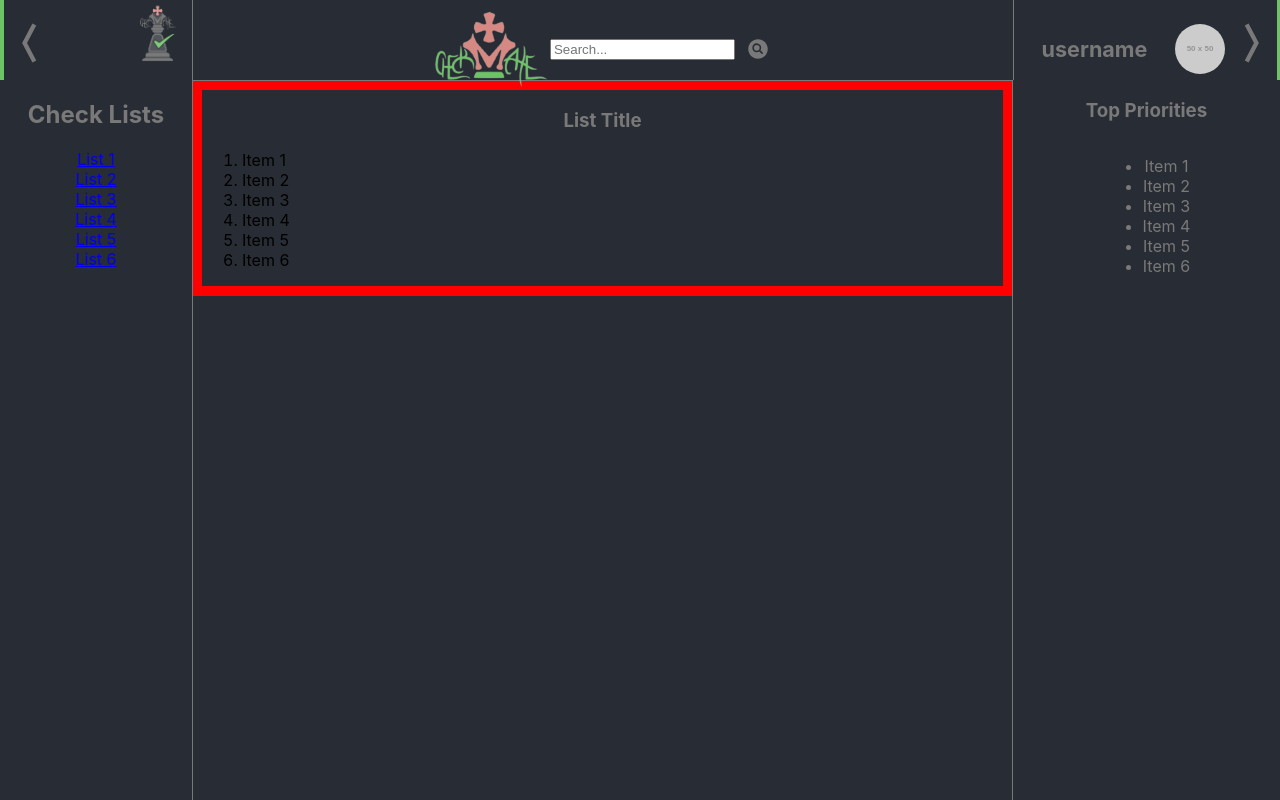
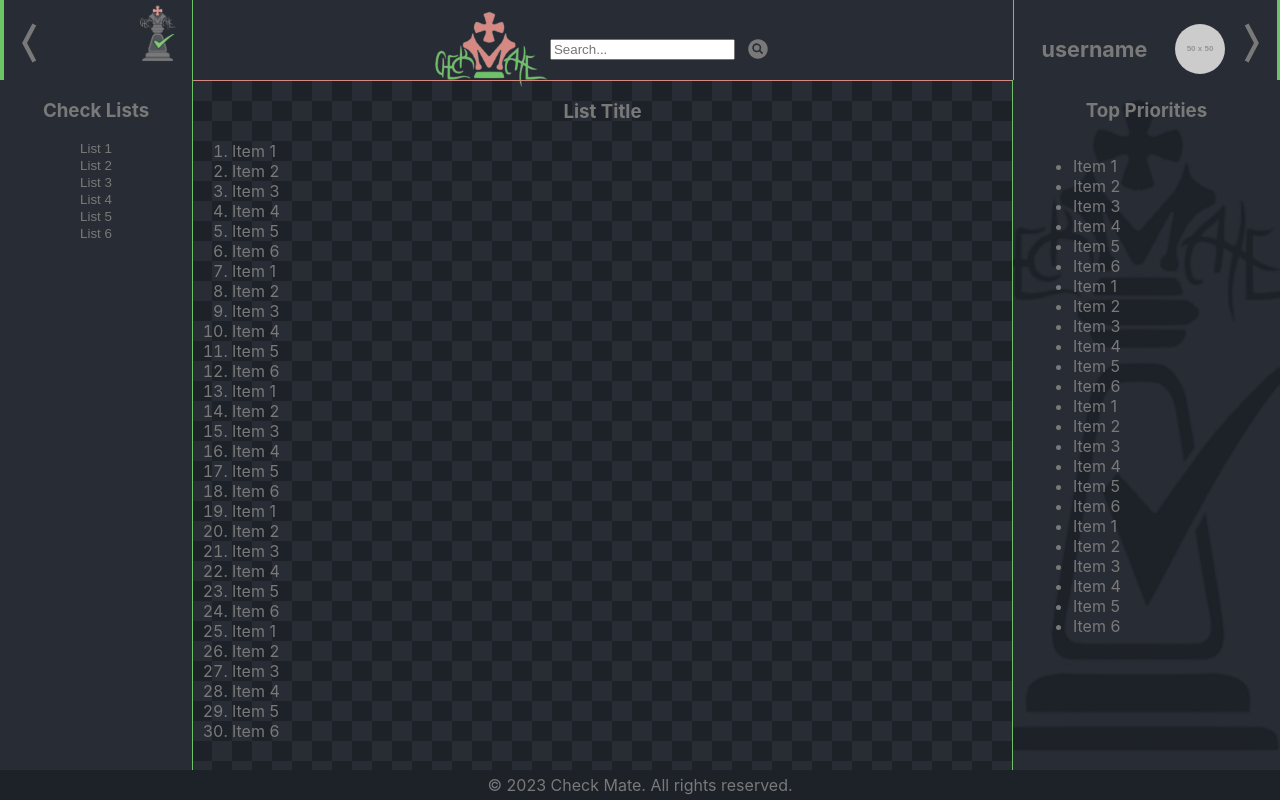
Before and after one commit to ldslsg/ToDoList-Team2-CSE310, a React (Create React App) app in the folder to-do/: page / in a window 1280 px wide. Built offline with nearby package versions, Linux system fonts and the light colour scheme; the HTML template or start-up script is replaced by a standard one.

Commit message:
making it look nice

```diff
--- a/to-do/src/App.css
+++ b/to-do/src/App.css
@@ -1,38 +1,45 @@
 :root {
   --main-color: #282c34;
   --secondary-color: #53565b;
+  --checker-color: #1D2128;
   --main-text-color: #797979;
   --accent-color: #6CC466;
+  --accent-color-2: #D68983;
 }
 
+/* The main app style*/
 .App {
   text-align: center;
   position: relative;
   height: 100vh;
   background-color: var(--main-color);
-  /* border: 1px solid var(--main-text-color); */
 }
+
+/* The placeholder for the header*/
 .placeholder {
   margin: 0;
   padding: 0;
   width: 100%;
   height: 80px;
 }
+
+/* The logo in the header*/
 .app-logo {
   height: 70px;
   pointer-events: none;
   grid-column: 3/4;
 }
-
 .app-logo.collapsed {
   display: none;
 }
 
+/* The unique font for the app name*/
 .app-name {
   height: 3em;
   pointer-events: none;
 }
 
+/* The header style*/
 .app-header {
   position: fixed;
   top: 0;
@@ -43,7 +50,7 @@
   width: 100%;
   font-size: calc(10px + 2vmin);
   color: var(--main-text-color);
-  border-bottom: 1px solid var(--main-text-color);
+  border-bottom: 1px solid var(--accent-color);
 }
 .app-header.right {
   grid-template-columns: 192px 1fr 110px;
@@ -55,26 +62,30 @@
   grid-template-columns: 40px 1fr 110px;
 }
 
+/* The left sidebar header style*/
 .l-sidebar-header{
   display: grid;
   grid-template-columns: auto 1fr auto;
   width: 100%;
-  /* border-left: #797979 1px solid; */
-  border-right: #797979 1px solid;
+  border-right: var(--accent-color) 1px solid;
 }
-
 .l-sidebar-header.collapsed{
   grid-template-columns: 1fr auto;
-}
-
-.l-sidebar-header.collapsed {
   width: 40px;
   /* transform: translateX(calc(-100% + 40px)); */
 }
 
+/* The right sidebar header style*/
+.r-sidebar-header{
+  display: grid;
+  grid-template-columns: 1fr auto auto;
+  width: 100%;
+  border-left: var(--accent-color) 1px solid;
+}
 .r-sidebar-header.collapsed {
+  grid-template-columns: auto auto 1fr;
   width: 90px;
-  transform: translateX(calc(100% - 90px));
+  /* transform: translateX(calc(100% - 90px)); */
 }
 
 .main-header{
@@ -86,23 +97,14 @@
   border-right: #797979 1px solid; */
 }
 
-.r-sidebar-header{
-  display: grid;
-  grid-template-columns: 1fr auto auto;
-  width: 100%;
-  border-left: #797979 1px solid;
-  /* place-items: center; */
-  /* border-right: #797979 1px solid; */
-}
-
-.r-sidebar-header.collapsed{
-  grid-template-columns: auto auto 1fr;
+.left-sidebar h3, .right-sidebar h3{
+  text-align: center;
 }
 
 .left-sidebar, .right-sidebar {
   position: fixed;
   top: 80;
-  height: calc(100% - 80px);
+  height: calc(100% - 110px);
   padding-left: 20px;
   padding-right: 20px;
   overflow-y: auto;
@@ -110,22 +112,27 @@
   color: var(--main-text-color);
   display: flex;
   flex-direction: column;
-  align-items: center;
+  /* align-items: left; */
+  text-align: left;
   z-index: 1;
   transition: transform 0.3s ease;
-  /* border: 1px solid var(--main-text-color); */
 }
 
 .left-sidebar {
   left: 0;
   width: 152px;
-  border-right: 1px solid var(--main-text-color);
+  border-right: 1px solid var(--accent-color);
 }
 
 .right-sidebar {
   right: 0;
   width: 227px;
-  border-left: 1px solid var(--main-text-color);
+  border-left: 1px solid var(--accent-color);
+
+  background-image: url('./images/checkmate-tall.png');
+  background-size: cover; /* Ensures the image covers the entire background */
+  background-position: center; /* Centers the image */
+  background-repeat: no-repeat; /* Prevents the image from repeating */
 }
 
 .left-sidebar.collapsed {
@@ -137,8 +144,23 @@
 }
 
 .content {
-  border: red 10px solid;
-  background-color: var(--main-color);
+
+  position: fixed;
+  top: 80;
+  height: calc(100% - 110px);
+  width: calc(100% - 192px - 267px);
+
+  background:
+    linear-gradient(45deg, var(--checker-color) 25%, transparent 25%, transparent 75%, var(--checker-color) 75%, var(--checker-color)),
+    linear-gradient(45deg, var(--checker-color) 25%, transparent 25%, transparent 75%, var(--checker-color) 75%, var(--checker-color));
+  background-position: 0 0, 20px 20px;
+  background-size: 40px 40px;
+  background-repeat: repeat;
+  color: var(--main-text-color);
+
+  overflow-y: auto;
+  border-top: var(--accent-color-2) 1px solid;
+  background-color: 1px solid var(--main-text-color);
   margin-left: 192px;
   margin-right: 267px;
   text-align: left;
@@ -153,13 +175,16 @@
 
 .content.left {
   margin-left: 0;
+  width: calc(100% - 267px);
 }
 
 .content.right {
   margin-right: 0;
+  width: calc(100% - 192px);
 }
 
 .content.right.left {
+  width: 100%;
   margin-left: 0;
   margin-right: 0;
 }
@@ -192,8 +217,6 @@
 
 .toggle-button-r.collapsed {
   border: none;
-  /* border-right: 4px solid var(--accent-color);
-  border-bottom: 4px solid var(--accent-color); */
   grid-column: 1/2;
   grid-row: 1/2;
 }
@@ -216,3 +239,28 @@
 .search-box {
   margin-right: 10px;
 }
+
+.right-sidebar, .left-sidebar, .content {
+    scrollbar-width: thin;
+    scrollbar-color: var(--secondary-color) var(--checker-color);
+}
+
+.list-button {
+  color: var(--main-text-color);
+  background-color: transparent;
+  border: none;
+  width: 100%;
+}
+
+footer{
+  position: fixed;
+  bottom: 0;
+  width: 100%;
+  height: 30px;
+  background-color: var(--checker-color);
+  color: var(--main-text-color);
+  display: flex;
+  justify-content: center;
+  align-items: center;
+  text-align: center;
+}
--- a/to-do/src/App.js
+++ b/to-do/src/App.js
@@ -2,6 +2,7 @@
 // images
 import logo from './images/checkmate-dark-02.png';
 import name from './images/checkmate-name-dark.png';
+import background_logo from './images/checkmate-tall.png';
 // icons
 import { IoSearchCircle } from "react-icons/io5";
 import { FaAnglesLeft } from "react-icons/fa6";
@@ -60,13 +61,14 @@ function App() {
         <div className={`left-sidebar ${isLeftSidebarOpen ? '' : 'collapsed'}`}>
 
           {/* Sidebar Content */}
-          <h2>Check Lists</h2>
-          <a href="#">List 1</a>
-          <a href="#">List 2</a>
-          <a href="#">List 3</a>
-          <a href="#">List 4</a>
-          <a href="#">List 5</a>
-          <a href="#">List 6</a>
+          <h3>Check Lists</h3>
+
+          <button className='list-button'>List 1</button>
+          <button className='list-button'>List 2</button>
+          <button className='list-button'>List 3</button>
+          <button className='list-button'>List 4</button>
+          <button className='list-button'>List 5</button>
+          <button className='list-button'>List 6</button>
 
         </div>
 
@@ -75,6 +77,24 @@ function App() {
 
           <h3 className="list-title">Top Priorities</h3>
           <ul>
+            <li>Item 1</li>
+            <li>Item 2</li>
+            <li>Item 3</li>
+            <li>Item 4</li>
+            <li>Item 5</li>
+            <li>Item 6</li>
+            <li>Item 1</li>
+            <li>Item 2</li>
+            <li>Item 3</li>
+            <li>Item 4</li>
+            <li>Item 5</li>
+            <li>Item 6</li>
+            <li>Item 1</li>
+            <li>Item 2</li>
+            <li>Item 3</li>
+            <li>Item 4</li>
+            <li>Item 5</li>
+            <li>Item 6</li>
             <li>Item 1</li>
             <li>Item 2</li>
             <li>Item 3</li>
@@ -96,6 +116,30 @@ function App() {
             <li>Item 4</li>
             <li>Item 5</li>
             <li>Item 6</li>
+            <li>Item 1</li>
+            <li>Item 2</li>
+            <li>Item 3</li>
+            <li>Item 4</li>
+            <li>Item 5</li>
+            <li>Item 6</li>
+            <li>Item 1</li>
+            <li>Item 2</li>
+            <li>Item 3</li>
+            <li>Item 4</li>
+            <li>Item 5</li>
+            <li>Item 6</li>
+            <li>Item 1</li>
+            <li>Item 2</li>
+            <li>Item 3</li>
+            <li>Item 4</li>
+            <li>Item 5</li>
+            <li>Item 6</li>
+            <li>Item 1</li>
+            <li>Item 2</li>
+            <li>Item 3</li>
+            <li>Item 4</li>
+            <li>Item 5</li>
+            <li>Item 6</li>
           </ol>
 
         </div>
@@ -104,6 +148,7 @@ function App() {
 
       <footer>
 
+        <p>&copy; 2023 Check Mate. All rights reserved.</p>
       </footer>
 
     </div>
```
Also changed, not shown: to-do/src/images/checkmate-tall.png (added), 1 other file (tests, documents, lock files or other folders).
